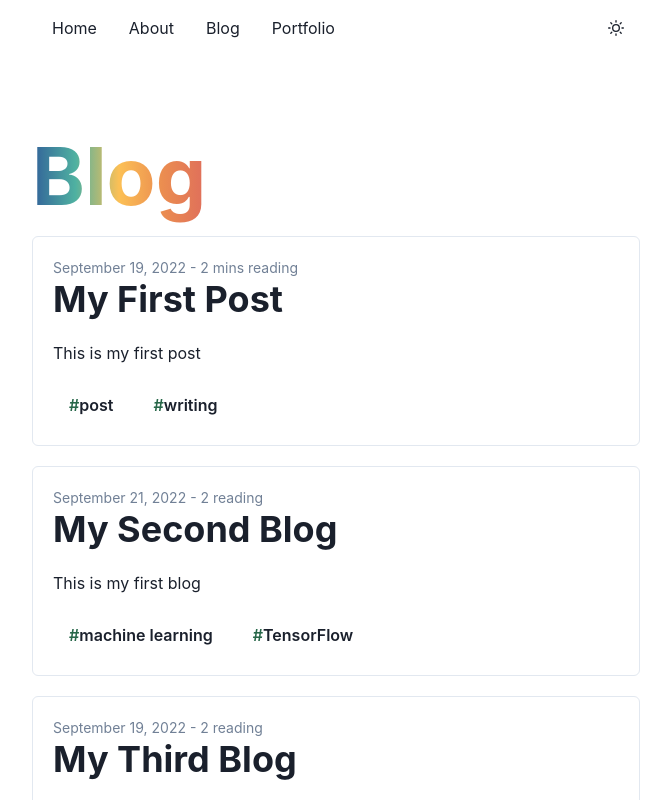
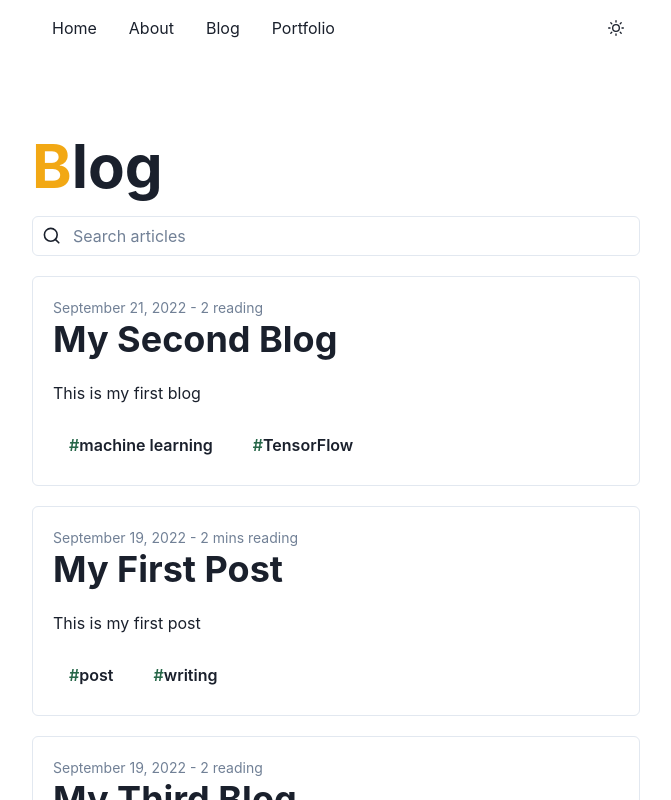
Before and after one commit to bellapd/bellapd-v1, a Next.js app: page /blog in a window 1280 px wide. Shown: the top 800 px of the page, without its empty margins (304-975 px from the left). Built offline with nearby package versions, Linux system fonts and the light colour scheme; a small style sheet from the web is missing.

Commit message:
style: font color

```diff
--- a/pages/blog.tsx
+++ b/pages/blog.tsx
@@ -1,51 +1,89 @@
+import fs from "fs";
 import path from "path";
-import fs from "fs";
 import matter from "gray-matter";
-import { Box, Heading, Stack } from "@chakra-ui/react";
+import { DateTime } from "luxon";
+import {
+  FormControl,
+  Heading,
+  Input,
+  InputGroup,
+  InputLeftElement,
+  InputRightElement,
+  CloseButton,
+  Text,
+  Stack,
+  Box,
+} from "@chakra-ui/react";
 import Layout from "../components/Layout";
+import type { IPost } from "../types/post.type";
 import Posts from "../components/Posts";
-import { IPost } from "../types/post.type";
+import { useMemo, useState } from "react";
+import { FiSearch } from "react-icons/fi";
 
-export default function Home({ posts }: { posts: IPost[] }): JSX.Element {
-  // const handleSearch = () => {
-  //     fetch("/api", {
-  //         method: "POST",
-  //         body: JSON.stringify({
-  //             fullTime: true,
-  //             location: "Taiwan",
-  //             page: 0,
-  //             term: "react",
-  //         }),
-  //     })
-  //         .then(res => res.json())
-  //         .then(console.log)
-  //         .catch(console.log)
-  // }
+export default function Blog({ posts }: { posts: IPost[] }): JSX.Element {
+  const [search, setSearch] = useState("");
+  const filteredPosts = useMemo(() => {
+    return posts.filter(
+      (post) =>
+        post.frontMatter.title.toLowerCase().includes(search.toLowerCase()) ||
+        post.frontMatter.description
+          .toLowerCase()
+          .includes(search.toLowerCase())
+    );
+  }, [posts, search]);
+
   return (
     <Layout>
-      {/* <SearchBox /> */}
       <Stack align="left">
-        <Heading size="4xl" fontSize="5rem">
-          <Box
-            as="span"
-            bgGradient="linear-gradient(90deg,#326199,#4fb1a1,#fcc055,#eb8d50,#df6e5b)"
-            bgClip="text"
-          >
-            Blog
+        <Heading as="h1" size="3xl">
+          <Box as="span" bg="#F2A814" bgClip="text">
+            B
           </Box>
+          log
         </Heading>
       </Stack>
-      <Posts posts={posts} />
+      <FormControl mt={5}>
+        <InputGroup>
+          <InputLeftElement
+            pointerEvents="none"
+            fontSize="1.2em"
+            px={0}
+            zIndex={0}
+          >
+            <FiSearch aria-hidden />
+          </InputLeftElement>
+          <Input
+            value={search}
+            onChange={(e: any) => setSearch(e.target.value)}
+            placeholder="Search articles"
+          />
+          {search.length > 1 && (
+            <InputRightElement>
+              <CloseButton
+                rounded="full"
+                size="sm"
+                onClick={() => setSearch("")}
+              />
+            </InputRightElement>
+          )}
+        </InputGroup>
+      </FormControl>
+      {filteredPosts.length > 0 && <Posts posts={filteredPosts} />}
+      {filteredPosts.length === 0 && (
+        <Text my={12} fontSize="md">
+          No posts found
+        </Text>
+      )}
     </Layout>
   );
 }
 
 export const getStaticProps = async () => {
-  // get all folders' in content/portfolios
+  // get the name of all folders in /content/posts
   const folders = fs.readdirSync(path.join(process.cwd(), "content", "blogs"));
 
   // iterate through all the files in /content/posts
-  const posts = folders.map((slug) => {
+  var posts = folders.map((slug) => {
     const content = fs.readFileSync(
       path.join("content", "blogs", slug, "index.mdx"),
       "utf-8"
@@ -57,9 +95,70 @@ export const getStaticProps = async () => {
     };
   });
 
+  posts.sort((a, b) => {
+    const aDate: typeof a.frontMatter.date = DateTime.fromFormat(
+      a.frontMatter.date,
+      "LLLL dd, yyyy"
+    );
+    const bDate: typeof a.frontMatter.date = DateTime.fromFormat(
+      b.frontMatter.date,
+      "LLLL dd, yyyy"
+    );
+    return bDate - aDate;
+  });
+
   return {
     props: {
       posts,
     },
   };
 };
+
+// import path from "path";
+// import fs from "fs";
+// import matter from "gray-matter";
+// import { Box, Heading, Stack } from "@chakra-ui/react";
+// import Layout from "../components/Layout";
+// import Posts from "../components/Posts";
+// import { IPost } from "../types/post.type";
+
+// export default function Home({ posts }: { posts: IPost[] }): JSX.Element {
+//   return (
+//     <Layout>
+//       {/* <SearchBox /> */}
+//       <Stack align="left">
+//         <Heading as="h1" size="3xl">
+//           <Box as="span" bg="#F2A814" bgClip="text">
+//             B
+//           </Box>
+//           log
+//         </Heading>
+//       </Stack>
+//       <Posts posts={posts} />
+//     </Layout>
+//   );
+// }
+
+// export const getStaticProps = async () => {
+//   // get all folders' in content/portfolios
+//   const folders = fs.readdirSync(path.join(process.cwd(), "content", "blogs"));
+
+//   // iterate through all the files in /content/posts
+//   const posts = folders.map((slug) => {
+//     const content = fs.readFileSync(
+//       path.join("content", "blogs", slug, "index.mdx"),
+//       "utf-8"
+//     );
+//     const { data: frontMatter } = matter(content);
+//     return {
+//       frontMatter,
+//       slug: slug,
+//     };
+//   });
+
+//   return {
+//     props: {
+//       posts,
+//     },
+//   };
+// };
```
Also changed, not shown: pages/about.tsx (+5 -8 lines), pages/portfolio.tsx (+4 -7 lines).
